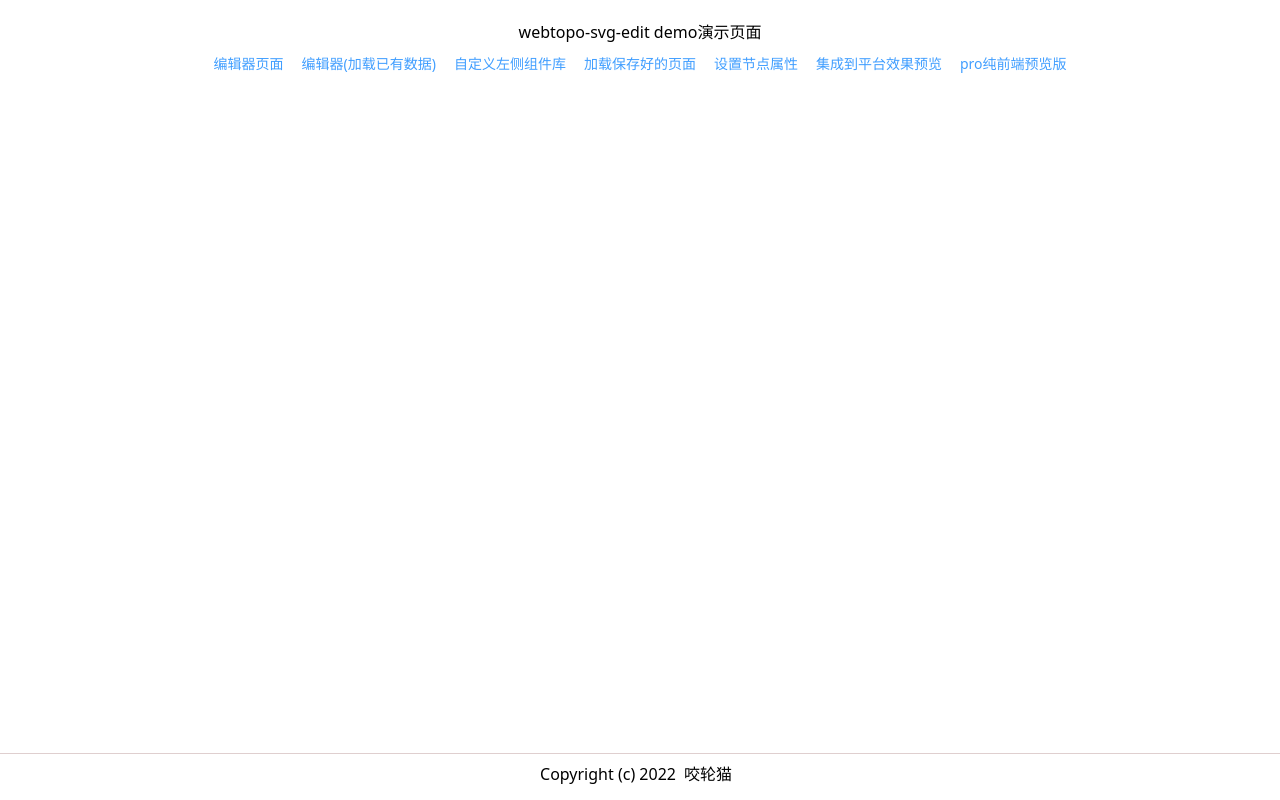
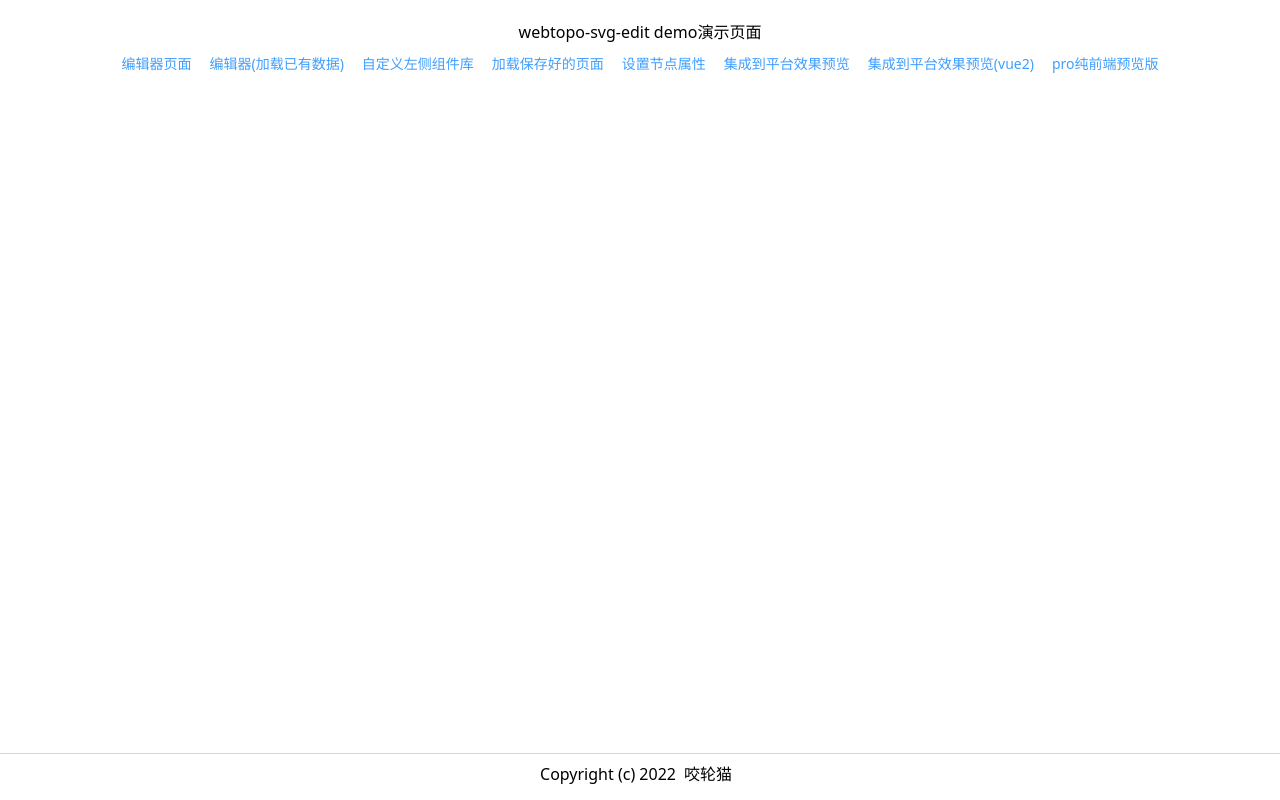
Before and after one commit to yaolunmao/vue-webtopo-svgeditor, a Vue app: page / in a window 1280 px wide. Built offline with nearby package versions, Linux system fonts and the light colour scheme.

Commit message:
feat: 更新vue2预览链接

```diff
--- a/src/views/demo/index.vue
+++ b/src/views/demo/index.vue
@@ -88,6 +88,13 @@
       }
     },
     {
+      name: '集成到平台效果预览(vue2)',
+      title: '集成到平台效果预览(vue2)',
+      onClick: () => {
+        window.open('http://svgprov2.yaolm.top/');
+      }
+    },
+    {
       name: 'pro纯前端预览版',
       title: '集成到平台效果预览更新频率较慢,查看pro效果可在此查看,每次进入之前建议清理一下缓存',
       onClick: () => {
```
